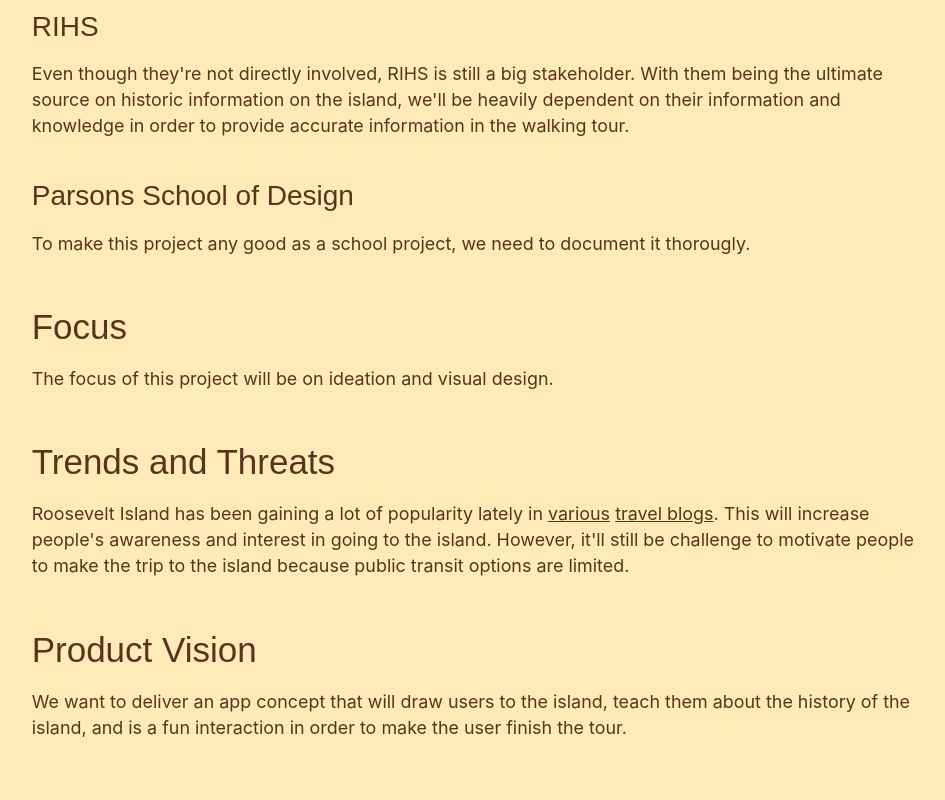
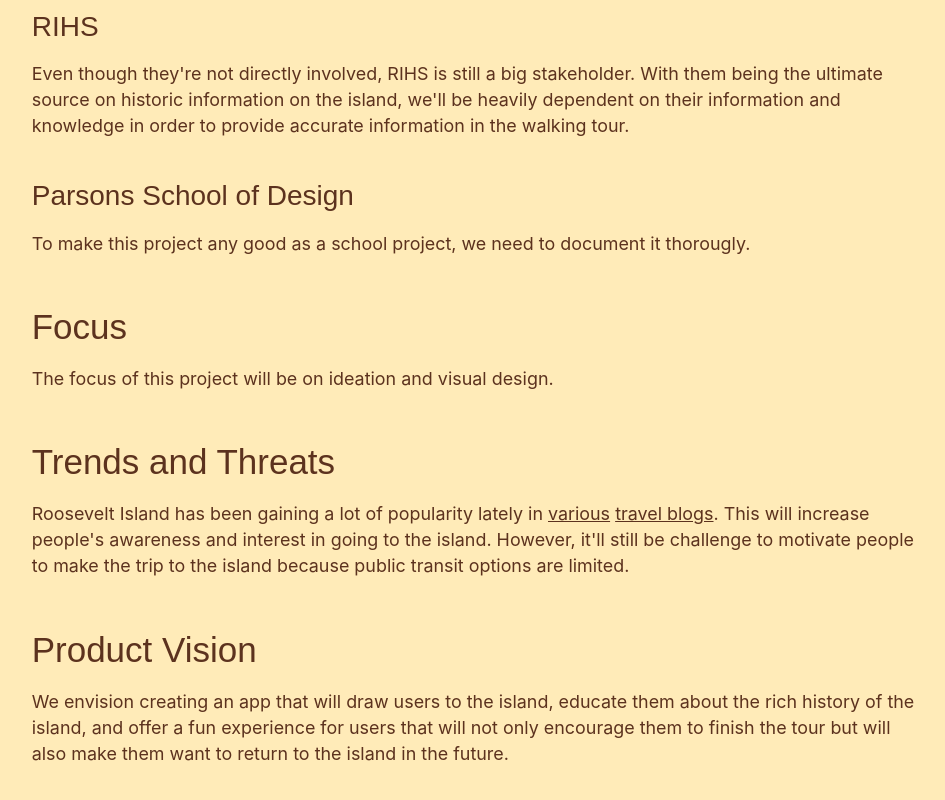
Before and after one commit to rijkvanzanten/officer-ollie, an Eleventy site: page src/site/index.md in a window 1280 px wide. Shown: the part 1614-2414 px from the top of the page, without its empty margins (287-1232 px from the left). Built offline with nearby package versions, Linux system fonts and the light colour scheme; Eleventy itself is replaced by a stand-in of ours; files that its build step writes are made by us from their sources; files whose address does not match are found by name.

Commit message:
Update index.md

```diff
--- a/src/site/index.md
+++ b/src/site/index.md
@@ -58,4 +58,4 @@ Roosevelt Island has been gaining a lot of popularity lately in [various](https:
 
 ## Product Vision
 
-We want to deliver an app concept that will draw users to the island, teach them about the history of the island, and is a fun interaction in order to make the user finish the tour.
+We envision creating an app that will draw users to the island, educate them about the rich history of the island, and offer a fun experience for users that will not only encourage them to finish the tour but will also make them want to return to the island in the future.
```
